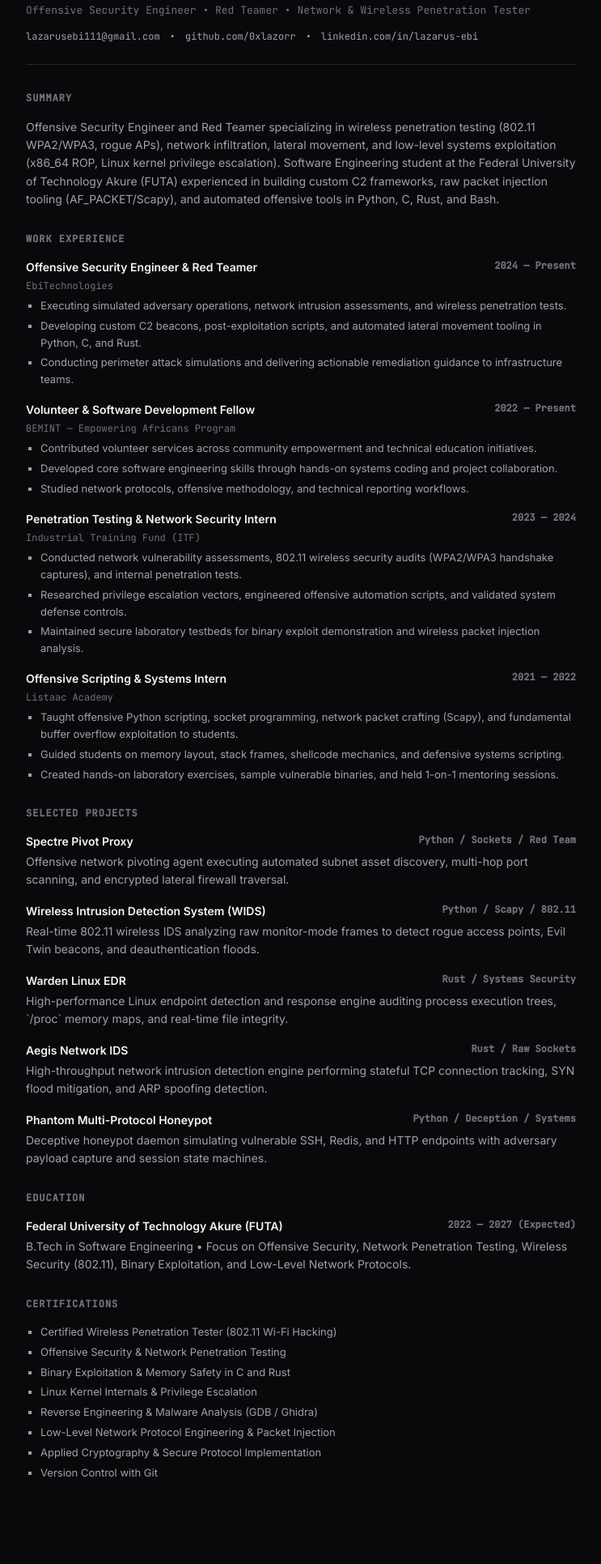
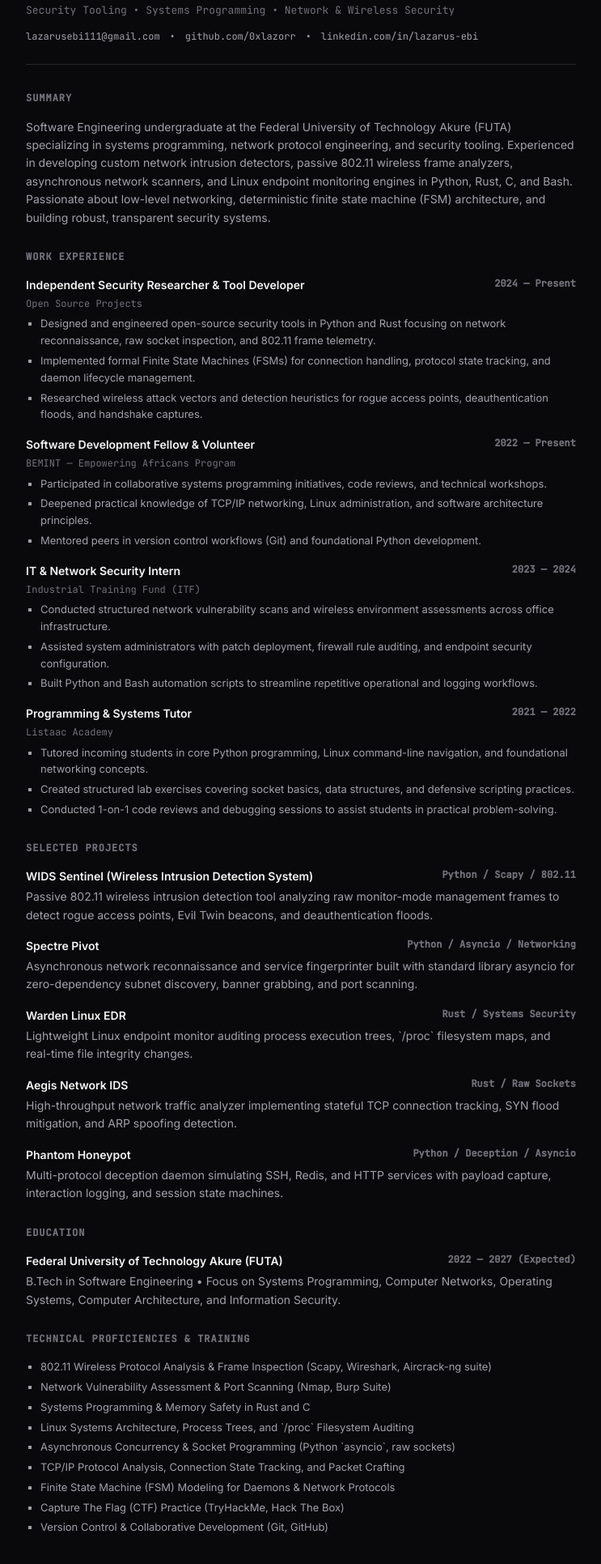
Before and after one commit to 0xlazorr/MyPortfolio, a plain HTML site: page cv.html in a window 1280 px wide. Shown: the part 137-2068 px from the top of the page at 81% size, without its empty margins (268-1011 px from the left). Drawn offline with Linux system fonts and the light colour scheme.

Commit message:
refactor: tone down exaggerated claims and ground portfolio in realistic systems & security engineering

```diff
--- a/cv.html
+++ b/cv.html
@@ -5,7 +5,7 @@
     <meta charset="UTF-8">
     <meta name="viewport" content="width=device-width, initial-scale=1.0">
     <title>lazorr — Curriculum Vitae</title>
-    <meta name="description" content="Curriculum Vitae of lazorr — Cybersecurity & Software Engineer.">
+    <meta name="description" content="Curriculum Vitae of lazorr (Lazarus Ebi) — Security Tooling &amp; Systems Engineer.">
     <link rel="preconnect" href="https://fonts.googleapis.com">
     <link rel="preconnect" href="https://fonts.gstatic.com" crossorigin>
     <link
@@ -206,7 +206,7 @@
 
         <header class="header">
             <h1 class="name">lazorr</h1>
-            <p class="title">Offensive Security Engineer &bull; Red Teamer &bull; Network &amp; Wireless Penetration Tester</p>
+            <p class="title">Security Tooling &bull; Systems Programming &bull; Network &amp; Wireless Security</p>
             <div class="contacts">
                 <a href="mailto:lazarusebi111@gmail.com">lazarusebi111@gmail.com</a>
                 <span>&bull;</span>
@@ -220,10 +220,11 @@
         <section>
             <h2>Summary</h2>
             <p>
-                Offensive Security Engineer and Red Teamer specializing in wireless penetration testing (802.11 WPA2/WPA3, rogue APs),
-                network infiltration, lateral movement, and low-level systems exploitation (x86_64 ROP, Linux kernel privilege escalation).
-                Software Engineering student at the Federal University of Technology Akure (FUTA) experienced in building custom C2 frameworks,
-                raw packet injection tooling (AF_PACKET/Scapy), and automated offensive tools in Python, C, Rust, and Bash.
+                Software Engineering undergraduate at the Federal University of Technology Akure (FUTA) specializing in
+                systems programming, network protocol engineering, and security tooling. Experienced in developing
+                custom network intrusion detectors, passive 802.11 wireless frame analyzers, asynchronous network scanners,
+                and Linux endpoint monitoring engines in Python, Rust, C, and Bash. Passionate about low-level networking,
+                deterministic finite state machine (FSM) architecture, and building robust, transparent security systems.
             </p>
         </section>
 
@@ -231,53 +232,53 @@
             <h2>Work Experience</h2>
             <div class="entry">
                 <div class="entry-top">
-                    <span>Offensive Security Engineer &amp; Red Teamer</span>
+                    <span>Independent Security Researcher &amp; Tool Developer</span>
                     <span class="entry-meta">2024 &mdash; Present</span>
                 </div>
-                <div class="entry-meta">EbiTechnologies</div>
+                <div class="entry-meta">Open Source Projects</div>
                 <ul>
-                    <li>Executing simulated adversary operations, network intrusion assessments, and wireless penetration tests.</li>
-                    <li>Developing custom C2 beacons, post-exploitation scripts, and automated lateral movement tooling in Python, C, and Rust.</li>
-                    <li>Conducting perimeter attack simulations and delivering actionable remediation guidance to infrastructure teams.</li>
+                    <li>Designed and engineered open-source security tools in Python and Rust focusing on network reconnaissance, raw socket inspection, and 802.11 frame telemetry.</li>
+                    <li>Implemented formal Finite State Machines (FSMs) for connection handling, protocol state tracking, and daemon lifecycle management.</li>
+                    <li>Researched wireless attack vectors and detection heuristics for rogue access points, deauthentication floods, and handshake captures.</li>
                 </ul>
             </div>
 
             <div class="entry">
                 <div class="entry-top">
-                    <span>Volunteer &amp; Software Development Fellow</span>
+                    <span>Software Development Fellow &amp; Volunteer</span>
                     <span class="entry-meta">2022 &mdash; Present</span>
                 </div>
                 <div class="entry-meta">BEMINT &mdash; Empowering Africans Program</div>
                 <ul>
-                    <li>Contributed volunteer services across community empowerment and technical education initiatives.</li>
-                    <li>Developed core software engineering skills through hands-on systems coding and project collaboration.</li>
-                    <li>Studied network protocols, offensive methodology, and technical reporting workflows.</li>
+                    <li>Participated in collaborative systems programming initiatives, code reviews, and technical workshops.</li>
+                    <li>Deepened practical knowledge of TCP/IP networking, Linux administration, and software architecture principles.</li>
+                    <li>Mentored peers in version control workflows (Git) and foundational Python development.</li>
                 </ul>
             </div>
 
             <div class="entry">
                 <div class="entry-top">
-                    <span>Penetration Testing &amp; Network Security Intern</span>
+                    <span>IT &amp; Network Security Intern</span>
                     <span class="entry-meta">2023 &mdash; 2024</span>
                 </div>
                 <div class="entry-meta">Industrial Training Fund (ITF)</div>
                 <ul>
-                    <li>Conducted network vulnerability assessments, 802.11 wireless security audits (WPA2/WPA3 handshake captures), and internal penetration tests.</li>
-                    <li>Researched privilege escalation vectors, engineered offensive automation scripts, and validated system defense controls.</li>
-                    <li>Maintained secure laboratory testbeds for binary exploit demonstration and wireless packet injection analysis.</li>
+                    <li>Conducted structured network vulnerability scans and wireless environment assessments across office infrastructure.</li>
+                    <li>Assisted system administrators with patch deployment, firewall rule auditing, and endpoint security configuration.</li>
+                    <li>Built Python and Bash automation scripts to streamline repetitive operational and logging workflows.</li>
                 </ul>
             </div>
 
             <div class="entry">
                 <div class="entry-top">
-                    <span>Offensive Scripting &amp; Systems Intern</span>
+                    <span>Programming &amp; Systems Tutor</span>
                     <span class="entry-meta">2021 &mdash; 2022</span>
                 </div>
                 <div class="entry-meta">Listaac Academy</div>
                 <ul>
-                    <li>Taught offensive Python scripting, socket programming, network packet crafting (Scapy), and fundamental buffer overflow exploitation to students.</li>
-                    <li>Guided students on memory layout, stack frames, shellcode mechanics, and defensive systems scripting.</li>
-                    <li>Created hands-on laboratory exercises, sample vulnerable binaries, and held 1-on-1 mentoring sessions.</li>
+                    <li>Tutored incoming students in core Python programming, Linux command-line navigation, and foundational networking concepts.</li>
+                    <li>Created structured lab exercises covering socket basics, data structures, and defensive scripting practices.</li>
+                    <li>Conducted 1-on-1 code reviews and debugging sessions to assist students in practical problem-solving.</li>
                 </ul>
             </div>
         </section>
@@ -286,18 +287,18 @@
             <h2>Selected Projects</h2>
             <div class="entry">
                 <div class="entry-top">
-                    <span>Spectre Pivot Proxy</span>
-                    <span class="entry-meta">Python / Sockets / Red Team</span>
+                    <span>WIDS Sentinel (Wireless Intrusion Detection System)</span>
+                    <span class="entry-meta">Python / Scapy / 802.11</span>
                 </div>
-                <p>Offensive network pivoting agent executing automated subnet asset discovery, multi-hop port scanning, and encrypted lateral firewall traversal.</p>
+                <p>Passive 802.11 wireless intrusion detection tool analyzing raw monitor-mode management frames to detect rogue access points, Evil Twin beacons, and deauthentication floods.</p>
             </div>
 
             <div class="entry">
                 <div class="entry-top">
-                    <span>Wireless Intrusion Detection System (WIDS)</span>
-                    <span class="entry-meta">Python / Scapy / 802.11</span>
+                    <span>Spectre Pivot</span>
+                    <span class="entry-meta">Python / Asyncio / Networking</span>
                 </div>
-                <p>Real-time 802.11 wireless IDS analyzing raw monitor-mode frames to detect rogue access points, Evil Twin beacons, and deauthentication floods.</p>
+                <p>Asynchronous network reconnaissance and service fingerprinter built with standard library asyncio for zero-dependency subnet discovery, banner grabbing, and port scanning.</p>
             </div>
 
             <div class="entry">
@@ -305,7 +306,7 @@
                     <span>Warden Linux EDR</span>
                     <span class="entry-meta">Rust / Systems Security</span>
                 </div>
-                <p>High-performance Linux endpoint detection and response engine auditing process execution trees, `/proc` memory maps, and real-time file integrity.</p>
+                <p>Lightweight Linux endpoint monitor auditing process execution trees, `/proc` filesystem maps, and real-time file integrity changes.</p>
             </div>
 
             <div class="entry">
@@ -313,15 +314,15 @@
                     <span>Aegis Network IDS</span>
                     <span class="entry-meta">Rust / Raw Sockets</span>
                 </div>
-                <p>High-throughput network intrusion detection engine performing stateful TCP connection tracking, SYN flood mitigation, and ARP spoofing detection.</p>
+                <p>High-throughput network traffic analyzer implementing stateful TCP connection tracking, SYN flood mitigation, and ARP spoofing detection.</p>
             </div>
 
             <div class="entry">
                 <div class="entry-top">
-                    <span>Phantom Multi-Protocol Honeypot</span>
-                    <span class="entry-meta">Python / Deception / Systems</span>
+                    <span>Phantom Honeypot</span>
+                    <span class="entry-meta">Python / Deception / Asyncio</span>
                 </div>
-                <p>Deceptive honeypot daemon simulating vulnerable SSH, Redis, and HTTP endpoints with adversary payload capture and session state machines.</p>
+                <p>Multi-protocol deception daemon simulating SSH, Redis, and HTTP services with payload capture, interaction logging, and session state machines.</p>
             </div>
         </section>
 
@@ -332,21 +333,22 @@
                     <span>Federal University of Technology Akure (FUTA)</span>
                     <span class="entry-meta">2022 &mdash; 2027 (Expected)</span>
                 </div>
-                <p>B.Tech in Software Engineering &bull; Focus on Offensive Security, Network Penetration Testing, Wireless Security (802.11), Binary Exploitation, and Low-Level Network Protocols.</p>
+                <p>B.Tech in Software Engineering &bull; Focus on Systems Programming, Computer Networks, Operating Systems, Computer Architecture, and Information Security.</p>
             </div>
         </section>
 
         <section>
-            <h2>Certifications</h2>
+            <h2>Technical Proficiencies &amp; Training</h2>
             <ul>
-                <li>Certified Wireless Penetration Tester (802.11 Wi-Fi Hacking)</li>
-                <li>Offensive Security &amp; Network Penetration Testing</li>
-                <li>Binary Exploitation &amp; Memory Safety in C and Rust</li>
-                <li>Linux Kernel Internals &amp; Privilege Escalation</li>
-                <li>Reverse Engineering &amp; Malware Analysis (GDB / Ghidra)</li>
-                <li>Low-Level Network Protocol Engineering &amp; Packet Injection</li>
-                <li>Applied Cryptography &amp; Secure Protocol Implementation</li>
-                <li>Version Control with Git</li>
+                <li>802.11 Wireless Protocol Analysis &amp; Frame Inspection (Scapy, Wireshark, Aircrack-ng suite)</li>
+                <li>Network Vulnerability Assessment &amp; Port Scanning (Nmap, Burp Suite)</li>
+                <li>Systems Programming &amp; Memory Safety in Rust and C</li>
+                <li>Linux Systems Architecture, Process Trees, and `/proc` Filesystem Auditing</li>
+                <li>Asynchronous Concurrency &amp; Socket Programming (Python `asyncio`, raw sockets)</li>
+                <li>TCP/IP Protocol Analysis, Connection State Tracking, and Packet Crafting</li>
+                <li>Finite State Machine (FSM) Modeling for Daemons &amp; Network Protocols</li>
+                <li>Capture The Flag (CTF) Practice (TryHackMe, Hack The Box)</li>
+                <li>Version Control &amp; Collaborative Development (Git, GitHub)</li>
             </ul>
         </section>
     </div>
```
Also changed, not shown: index.html (+45 -47 lines).
